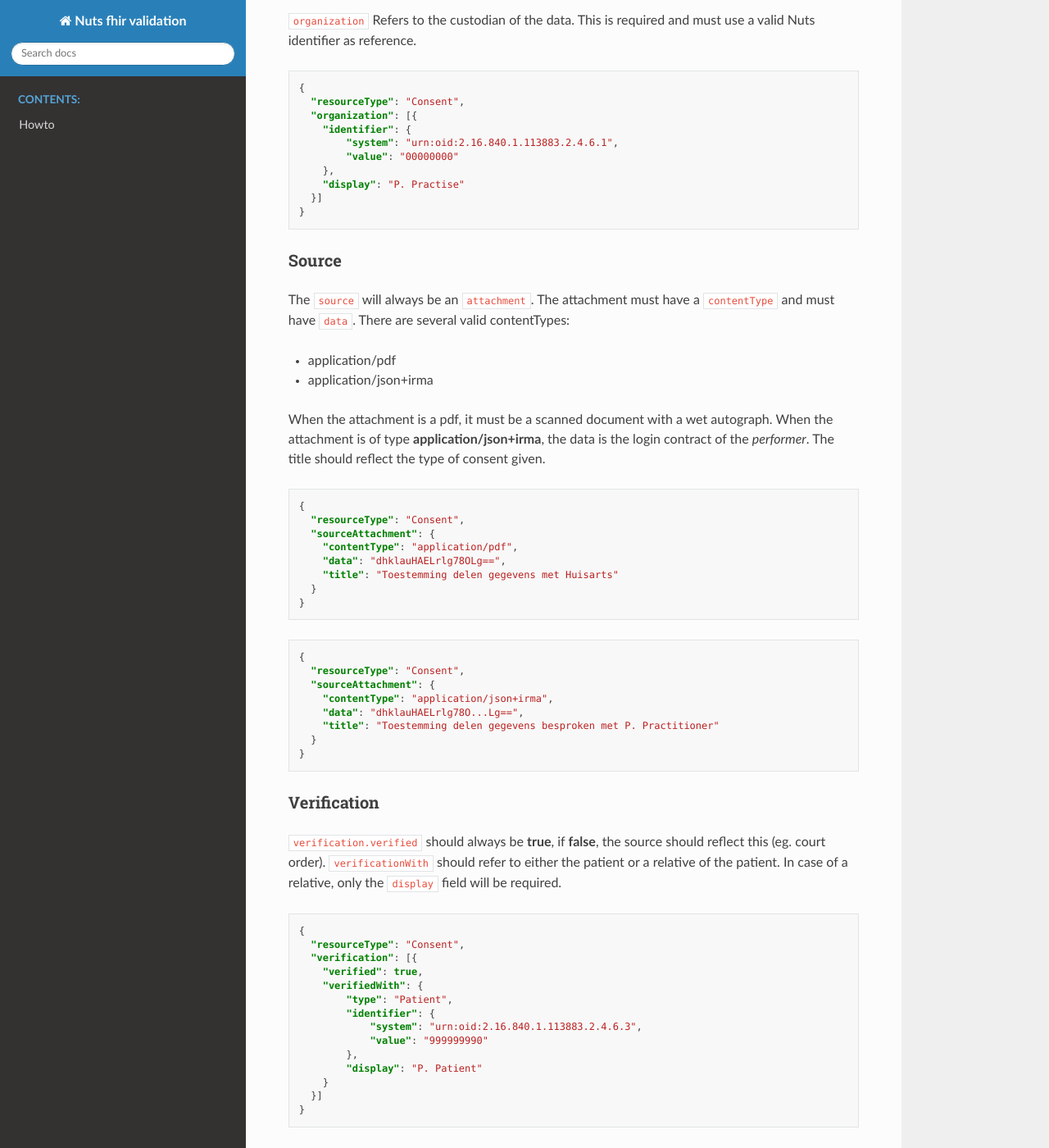
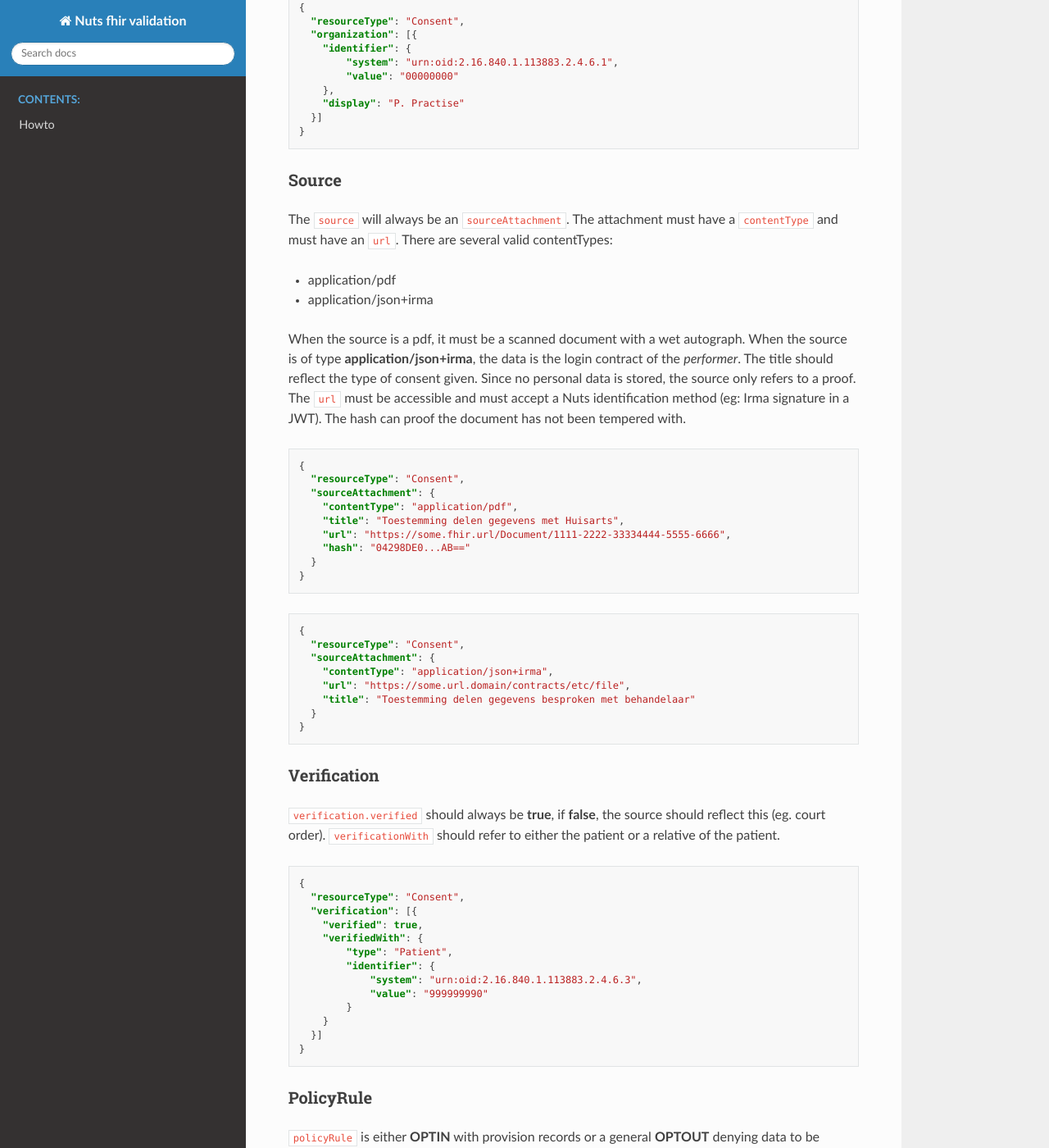
Before and after one commit to nuts-foundation/nuts-fhir-validation, a Sphinx documentation site: the page built from docs/pages/technical/fhir-rules.rst, in a window 1280 px wide and 1400 px high, scrolled down 2654 px. Shown: the whole window at 82% size. Built offline with Sphinx 7.4.7 and the Read the Docs theme 2.0.0, drawn with Linux system fonts in a browser that asks for light colours; some of the changed text lies outside the part shown.

Commit message:
remove references to personal data on consent record
Signed-off-by: Wout Slakhorst <wout.slakhorst@nedap.com>

```diff
--- a/docs/pages/technical/fhir-rules.rst
+++ b/docs/pages/technical/fhir-rules.rst
@@ -45,7 +45,7 @@
 
 - :code:`patient` is required and refers to a patient.
 - :code:`dateTime` is required
-- :code:`performer` is required and refers to the user who created the trigger to create the consent record.
+- :code:`performer` is optional and refers to the user recording the consent.
 - :code:`organization` is required and refers to the custodian of the data (the organization).
 - :code:`source` is required and refers to the proof that has been given by the patient.
 - :code:`verification` is required and refers to the person that gave consent.
@@ -57,7 +57,7 @@
 Patient
 .......
 
-:code:`patient` Reference is required and the :code:`identifier` field is present. :code:`display` Is optional.
+:code:`patient` Reference is required and the :code:`identifier` field is present. :code:`display` Is not allowed since no personal data is stored.
 The :code:`system` of the identifier must be a valid Nuts system. In the case of patients this must be **urn:oid:2.16.840.1.113883.2.4.6.3**.
 This will be extended in the future when the PGO case is added.
 
@@ -69,8 +69,7 @@
         "identifier": {
             "system": "urn:oid:2.16.840.1.113883.2.4.6.3",
             "value": "999999990"
-        },
-        "display": "P. Patient"
+        }
       }
     }
 
@@ -80,7 +79,7 @@
 :code:`performer` Refers to the user that initiated creation of the consent record.
 In the first stage this will be a **Practitioner**, where the **patient** or **relatedPerson** will follow in a later stage.
 In the case the user does not have a valid Nuts identifier but acts on behalf of an organization, an **organization** is referenced.
-If a valid identifier is not present, :code:`display` must be present in the reference and must list the initials and name of the user.
+:code:`display` must not be present in the reference.
 
 .. note::
 
@@ -100,8 +99,7 @@
         "identifier": {
             "system": "urn:oid:2.16.840.1.113883.2.4.6.1",
             "value": "00000007"
-        },
-        "display": "P. Practitioner"
+        }
       }
     }
 
@@ -114,8 +112,7 @@
         "identifier": {
             "system": "urn:oid:2.16.840.1.113883.2.4.6.1",
             "value": "00000000"
-        },
-        "display": "P. Practitioner"
+        }
       }]
     }
 
@@ -139,15 +136,17 @@
 Source
 ......
 
-The :code:`source` will always be an :code:`attachment`. The attachment must have a :code:`contentType` and must have :code:`data`.
+The :code:`source` will always be an :code:`sourceAttachment`. The attachment must have a :code:`contentType` and must have an :code:`url`.
 There are several valid contentTypes:
 
 - application/pdf
 - application/json+irma
 
-When the attachment is a pdf, it must be a scanned document with a wet autograph.
-When the attachment is of type **application/json+irma**, the data is the login contract of the *performer*.
-The title should reflect the type of consent given.
+When the source is a pdf, it must be a scanned document with a wet autograph.
+When the source is of type **application/json+irma**, the data is the login contract of the *performer*.
+The title should reflect the type of consent given. Since no personal data is stored, the source only refers to a proof.
+The :code:`url` must be accessible and must accept a Nuts identification method (eg: Irma signature in a JWT).
+The hash can proof the document has not been tempered with.
 
 .. code-block:: json
 
@@ -155,8 +154,9 @@
       "resourceType": "Consent",
       "sourceAttachment": {
         "contentType": "application/pdf",
-        "data": "dhklauHAELrlg78OLg==",
-        "title": "Toestemming delen gegevens met Huisarts"
+        "title": "Toestemming delen gegevens met Huisarts",
+        "url": "https://some.fhir.url/Document/1111-2222-33334444-5555-6666",
+        "hash": "04298DE0...AB=="
       }
     }
 
@@ -166,8 +166,8 @@
       "resourceType": "Consent",
       "sourceAttachment": {
         "contentType": "application/json+irma",
-        "data": "dhklauHAELrlg78O...Lg==",
-        "title": "Toestemming delen gegevens besproken met P. Practitioner"
+        "url": "https://some.url.domain/contracts/etc/file",
+        "title": "Toestemming delen gegevens besproken met behandelaar"
       }
     }
 
@@ -176,7 +176,6 @@
 
 :code:`verification.verified` should always be **true**, if **false**, the source should reflect this (eg. court order).
 :code:`verificationWith` should refer to either the patient or a relative of the patient.
-In case of a relative, only the :code:`display` field will be required.
 
 .. code-block:: json
 
@@ -189,8 +188,7 @@
             "identifier": {
                 "system": "urn:oid:2.16.840.1.113883.2.4.6.3",
                 "value": "999999990"
-            },
-            "display": "P. Patient"
+            }
         }
       }]
     }
@@ -325,16 +323,14 @@
         "identifier": {
             "system": "urn:oid:2.16.840.1.113883.2.4.6.3",
             "value": "999999990"
-        },
-        "display": "P. Patient"
+        }
       },
       "performer": [{
         "type": "Organization",
         "identifier": {
             "system": "urn:oid:2.16.840.1.113883.2.4.6.1",
             "value": "00000000"
-        },
-        "display": "P. Practitioner"
+        }
       }],
       "organization": [{
         "identifier": {
@@ -345,8 +341,9 @@
       }],
       "sourceAttachment": {
         "contentType": "application/pdf",
-        "data": "dhklauHAELrlg78OLg==",
-        "title": "Toestemming delen gegevens met Huisarts"
+        "title": "Toestemming delen gegevens met Huisarts",
+        "url": "https://some.fhir.url/Document/1111-2222-33334444-5555-6666",
+        "hash": "04298DE0...AB=="
       },
       "verification": [{
         "verified": true,
@@ -355,8 +352,7 @@
             "identifier": {
                 "system": "urn:oid:2.16.840.1.113883.2.4.6.3",
                 "value": "999999990"
-            },
-            "display": "P. Patient"
+            }
         }
       }],
       "policyRule": {
@@ -382,8 +378,7 @@
               "identifier": {
                 "system": "urn:oid:2.16.840.1.113883.2.4.6.1",
                 "value": "00000007"
-              },
-              "display": "P. Practitioner"
+              }
             }
           }],
         "period": {
```
